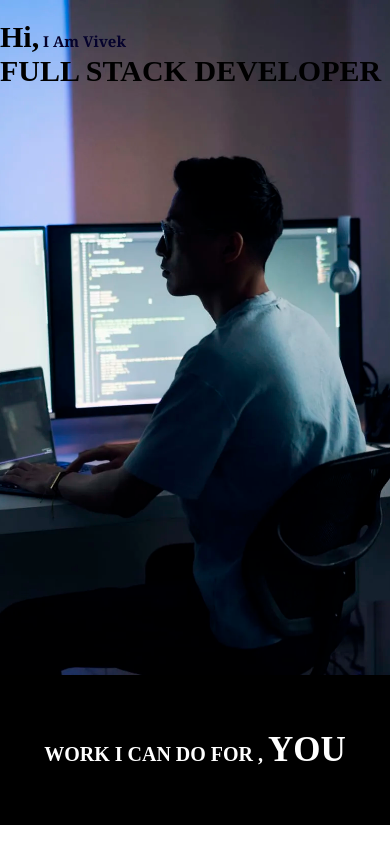
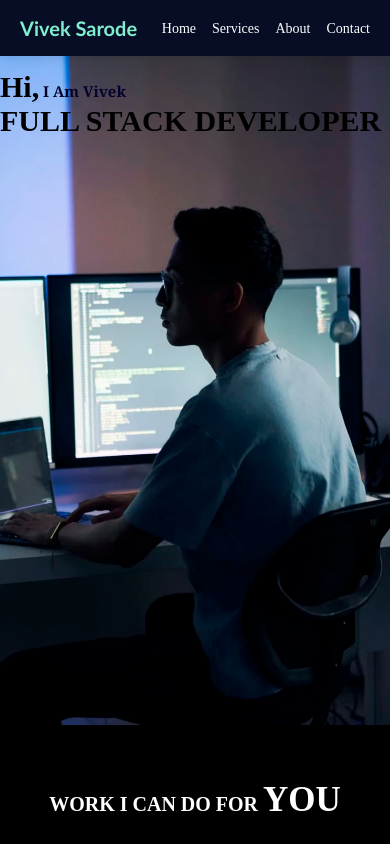
Before and after one commit to iamthevivek/Landing-page, a plain HTML site: page index.html in a window 390 px wide. Shown: the top 844 px of the page. Drawn offline with Linux system fonts and the light colour scheme.

Commit message:
add header

```diff
--- a/index.html
+++ b/index.html
@@ -3,86 +3,85 @@
 <head>
   <meta charset="UTF-8">
   <meta name="viewport" content="width=device-width, initial-scale=1.0">
-    <link rel="icon" href="viveksarode_09-20230622-0001.jpg">
-    <title>My Landing Page</title>
+  <link rel="icon" href="vivek.jpg">
+  <title>Document</title>
   <link rel="stylesheet" href="style.css">
 </head>
+
 <body>
 
+    <nav class="navbar" >
+        <div class="nav-container" >
+            <a href="#home" class="logo">Vivek Sarode</a>
+            <ul class="nav-menu">
+                <li><a href="#home">Home</a></li>
+                <li><a href="#services">Services</a></li>
+                <li><a href="#about">About</a></li>
+                <li><a href="#contact">Contact</a></li>
+            </ul>
+        </div>
+    </nav>
 
-        <div class="img">
-            <div class="text1">
-            <h1>Hi,<span> I Am Vivek </span> <br> FULL STACK DEVELOPER</h1>
+    <div class="img" id="home">
+        <div class="text1" >
+            <h1 >Hi,<span > I Am Vivek </span> <br> FULL STACK DEVELOPER</h1>
         </div>
     </div>
 
-        <section class="black-box">
-            <h2>WORK I CAN DO FOR , <span>YOU</span></h2>
+    <section class="black-box" id="services">
+        <h2>WORK I CAN DO FOR <span>YOU</span></h2>
     </section>
 
     <div class="card-container">
-
-
-
         <div class="grid-item">
             <div class="card">
                 <div class="card-img">
                     <img src="web.jpg" alt="">
                 </div>
-
                 <div class="card-text">
-                <h2>Web Development</h2>  <p>I’m deeply passionate about Web Development because it combines creativity, logic, and real-world problem-solving. For me, building websites isn’t just about writing code — it’s about creating experiences that people interact with every day. </p>
+                    <h2>Web Development</h2>
+                    <p>I'm deeply passionate about Web Development because it combines creativity, logic, and real-world problem-solving. For me, building websites isn't just about writing code — it's about creating experiences that people interact with every day.</p>
                 </div>
             </div>
         </div>
-
 
         <div class="grid-item">
             <div class="card">
                 <div class="card-img">
                     <img src="mobile app.webp" alt="">
                 </div>
-
                 <div class="card-text">
-                 <h2>App Development</h2>  <p>App Development helps me to turn ideas into practical, user-friendly mobile solutions. I enjoy designing clean interfaces and coding smart features using tools like Android Studio and Flutter.</p>
+                    <h2>App Development</h2>
+                    <p>App Development helps me to turn ideas into practical, user-friendly mobile solutions. I enjoy designing clean interfaces and coding smart features using tools like Android Studio and Flutter.</p>
                 </div>
             </div>
         </div>
-
-
 
         <div class="grid-item">
             <div class="card">
                 <div class="card-img">
                     <img src="ui ux.webp" alt="">
                 </div>
-
                 <div class="card-text">
-                <h2>UI UX Design</h2>  <p>I'm deeply interested in UI/UX Design because it combines creativity with problem-solving to build smooth and engaging user experiences. I enjoy designing clean, intuitive interfaces that improve usability and satisfaction. </p>
+                    <h2>UI UX Design</h2>
+                    <p>I'm deeply interested in UI/UX Design because it combines creativity with problem-solving to build smooth and engaging user experiences. I enjoy designing clean, intuitive interfaces that improve usability and satisfaction.</p>
+                </div>
             </div>
         </div>
     </div>
 
+    <div class="footer" id="about">
+        <div class="contact" id="contact">
+            <h1>Contact Me</h1>
+            <p><a href="https://www.linkedin.com/in/vivek-sarode-3b6264236/"><img src="download.png" alt="linkedin"> linkedin</a></p>
+            <p><a href="mailto:viveksarode63@gmail.com"><img src="gmail-icon-free-png.webp" alt="gmail">viveksarode63@gmail.com</a></p>
         </div>
-
-
-    <div class="footer">
-
-        <div class="contact">
-            <h1>Contact Me</h1>
-            <p><a href="https://www.linkedin.com/in/vivek-sarode-3b6264236/"><img src="download.png" alt="linkedin" > linkedin</a></p>
-        <p> <a href=""> <img src="gmail-icon-free-png.webp" alt="gmail">viveksarode63@gmail.com</a></p>
-        </div>
-
 
         <div class="about">
             <h1>About Me</h1>
-            <p>I'm a passionate full-stack developer who thrives on turning complex problems into elegant, user-friendly solutions. With a deep love for both front-end creativity and back-end logic, I enjoy building applications that not only look great but perform flawlessly.
-
-            </p>
+            <p>I'm a passionate full-stack developer who thrives on turning complex problems into elegant, user-friendly solutions. With a deep love for both front-end creativity and back-end logic, I enjoy building applications that not only look great but perform flawlessly.</p>
             <p>Problem-Solving Mindset</p>
         </div>
-
 
         <div class="project">
             <h1>PROJECT BY VIVEK SARODE</h1>
--- a/style.css
+++ b/style.css
@@ -4,11 +4,76 @@
             box-sizing: border-box;
         }
 
+        body {
+            scroll-behavior: smooth;
+            padding-top: 50px;
+        }
+
+        .navbar {
+            position: fixed;
+            top: 0;
+            width: 100%;
+            background: rgb(6, 13, 36);
+            backdrop-filter: blur(10px);
+            z-index: 1000;
+            padding: 1rem 0;
+            box-shadow: 0 2px 10px rgba(0, 0, 0, 0.1);
+        }
+
+        .nav-container {
+            max-width: 1200px;
+            margin: 0 auto;
+            display: flex;
+            justify-content: space-between;
+            align-items: center;
+            padding: 0 20px;
+        }
+
+        .logo {
+            font-size: 24px;
+            font-weight: bold;
+            color: #80eecf;
+            text-decoration: none;
+            font-family: 'Gill Sans', 'Gill Sans MT', Calibri, 'Trebuchet MS', sans-serif;
+        }
+
+        .nav-menu {
+            display: flex;
+            list-style: none;
+            gap: 2rem;
+        }
+
+        .nav-menu li a {
+            text-decoration: none;
+            color: #ffffff;
+            font-weight: 500;
+            transition: color 0.3s ease;
+            position: relative;
+            font-size: 18px;
+        }
+
+        .nav-menu li a:hover {
+            color: #74efcc;
+        }
+
+        .nav-menu li a::after {
+            content: '';
+            position: absolute;
+            width: 0;
+            height: 2px;
+            bottom: -5px;
+            left: 0;
+            background-color: #578E7E;
+            transition: width 0.3s ease;
+        }
+
+        .nav-menu li a:hover::after {
+            width: 100%;
+        }
+
         .img {
             background-image: url(typical-day-of-security-software-developer.jpg);
-
             height: 100vh;
-
             background-repeat: no-repeat;
             background-size: cover;
             background-position: center;
@@ -16,18 +81,15 @@
 
         .text1 {
             max-width: 1200px;
-    margin:0 auto;
+            margin: 0 auto;
             padding-top: 20px;
         }
 
         .text1 h1 {
-
             font-size: 45px;
         }
 
-
         .text1 span {
-
             font-size: 30px;
             font-weight: 600;
             font-family: Cambria, Cochin, Georgia, Times, 'Times New Roman', serif;
@@ -42,32 +104,26 @@
             display: flex;
             justify-content: center;
             align-items: center;
-
         }
 
         .black-box h2 {
             font-size: 50px;
-
-
         }
 
         .black-box span {
             font-size: 70px;
         }
 
-
         .card {
-
             width: 320px;
             height: 400px;
-    border-radius: 10px ;
-    box-shadow: 3px 5px 5px rgb(128, 128, 128 , 0.7);
+            border-radius: 10px;
+            box-shadow: 3px 5px 5px rgb(128, 128, 128, 0.7);
             margin: 15px 0;
         }
 
-
         .card:hover {
-     box-shadow: 5px 7px 7px rgb(128, 128, 128 , 0.8);
+            box-shadow: 5px 7px 7px rgb(128, 128, 128, 0.8);
             transition: ease-in 0.3s;
             transform: scale(1.05);
         }
@@ -80,45 +136,39 @@
             margin-bottom: 10px;
         }
 
-
         .card img {
             width: 100%;
             height: 200px;
-    border-top-left-radius: 10px ;
-     border-top-right-radius: 10px ;
-
+            border-top-left-radius: 10px;
+            border-top-right-radius: 10px;
         }
 
         .card-container {
-
             max-width: 1100px;
             display: grid;
-    grid-template-columns: repeat(auto-fit, minmax(320px,1fr));
+            grid-template-columns: repeat(auto-fit, minmax(320px, 1fr));
             margin: 50px auto;
             column-gap: 20px;
-
         }
 
-.grid-item  {
+        .grid-item {
             display: flex;
             justify-content: center;
             align-items: center;
         }
 
-.contact , .about {
+        .contact, .about {
             height: 300px;
             padding: 50px 20px;
-
         }
 
         .contact {
             background-color: #1E3E62;
             color: white;
-
         }
 
         .about {
-    background-color:#0B192C;
+            background-color: #0B192C;
             color: white;
         }
 
@@ -129,25 +179,54 @@
             color: white;
             font-family: Cambria, Cochin, Georgia, Times, 'Times New Roman', serif;
             text-align: center;
-     padding-top: 15PX;
-
+            padding-top: 15px;
         }
 
         .footer {
             display: grid;
-    grid-template-columns: repeat(2 ,1fr);
+            grid-template-columns: repeat(2, 1fr);
         }
 
-.footer h1 , p {
+        .footer h1, p {
             margin-bottom: 20px;
         }
 
-@media (max-width:750px) {
+        .contact img {
+            width: 25px;
+            margin-right: 10px;
+        }
+
+        .contact p a {
+            text-decoration: none;
+            color: white;
+            font-size: 18px;
+            transition: color 0.3s ease;
+        }
+
+        .contact p a:hover {
+            color: #FFD700;
+        }
+
+        @media (max-width: 750px) {
+            body {
+                padding-top: 50px;
+            }
+
+            .nav-menu {
+                gap: 1rem;
+            }
+
+            .nav-menu li a {
+                font-size: 14px;
+            }
+
+            .logo {
+                font-size: 20px;
+            }
 
             .footer {
-
                 display: grid;
-         grid-template-columns: repeat(1 ,1fr);
+                grid-template-columns: repeat(1, 1fr);
             }
 
             .project {
@@ -155,18 +234,15 @@
             }
 
             .img {
-
                 height: 80vh;
-
                 background-repeat: no-repeat;
                 background-size: cover;
             }
 
             .text1 {
                 max-width: 700px;
-    margin:0 auto;
+                margin: 0 auto;
                 padding-top: 20px;
-
             }
 
             .text1 h1 {
@@ -184,21 +260,4 @@
             .black-box span {
                 font-size: 35px;
             }
-
         }
-
-
-.contact img {
-
-    width: 25px;
-    margin-right: 10px;
-}
-
-.contact p a {
-
-    text-decoration: none;
-    color: white;
-    font-size: 18px;
-
-
-}
```
Also changed, not shown: vivek.jpg (renamed from viveksarode_09-20230622-0001.jpg). Lines whose indentation alone changed are shown as unchanged.
